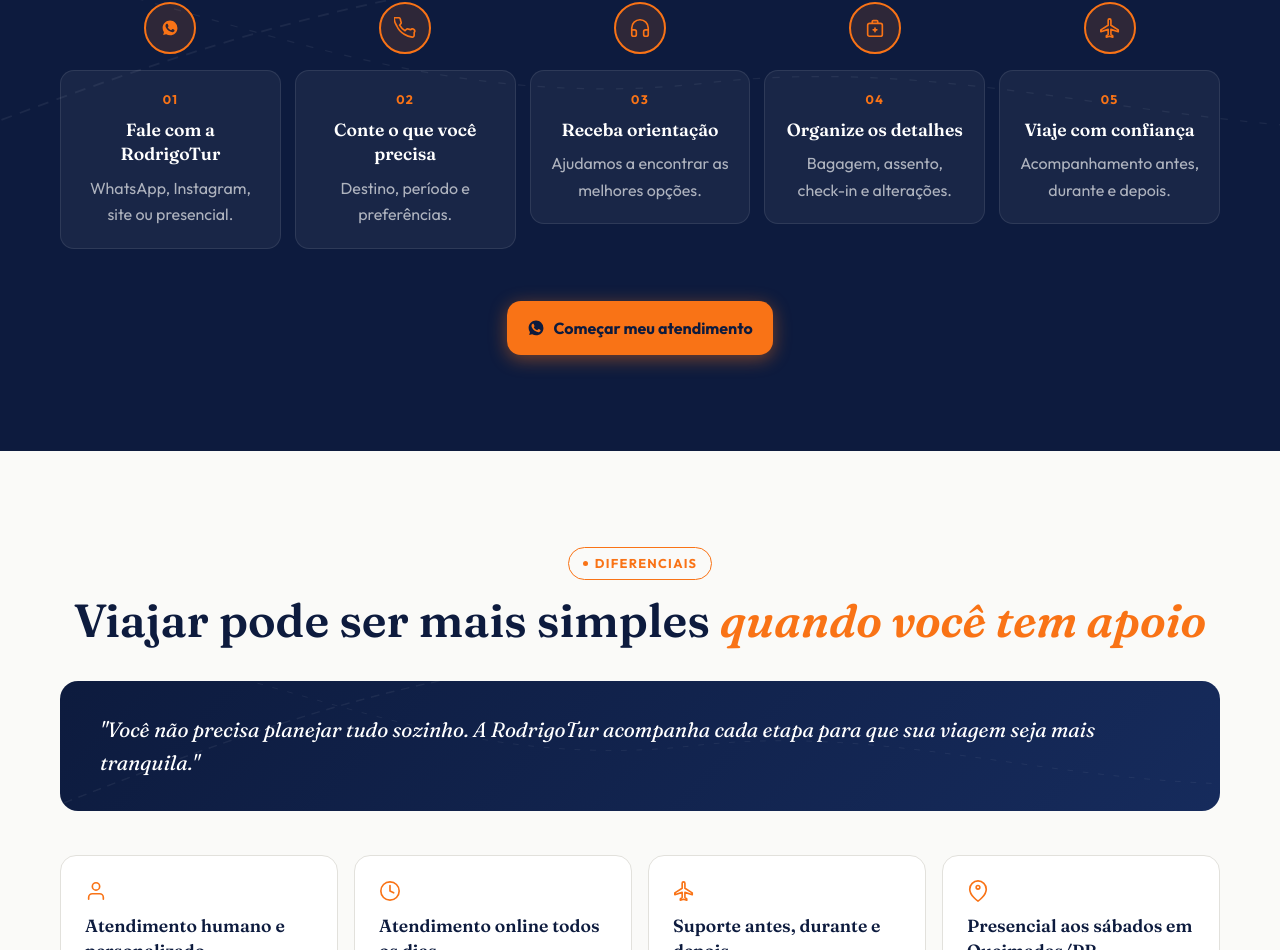
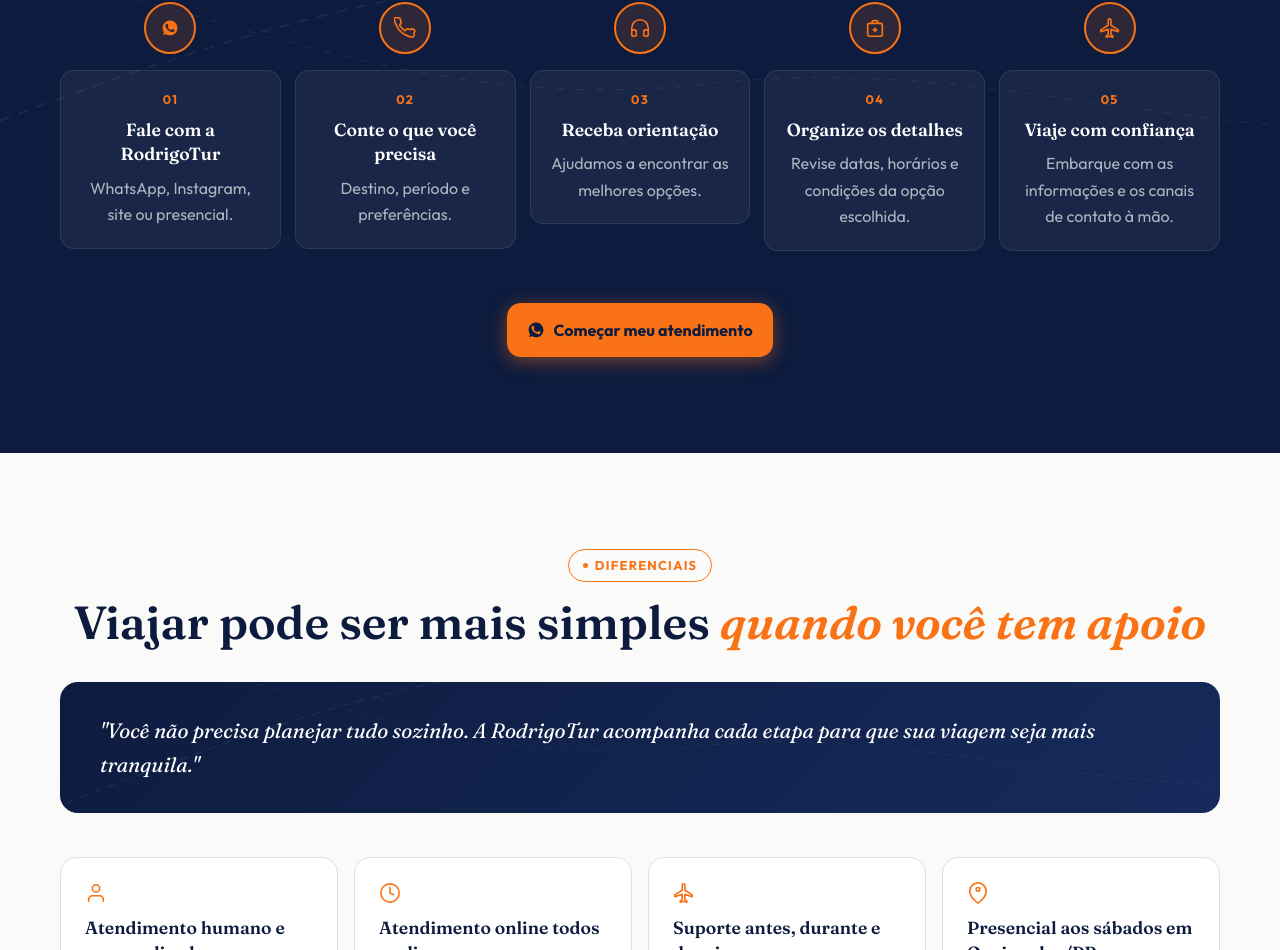
Before and after one commit to Paulo-SergioAlves/catalogo-rodrigotur, a React (Vite) app: page / in a window 1280 px wide. Shown: the part 4677-5627 px from the top of the page. Built offline with nearby package versions, Linux system fonts and the light colour scheme; the HTML template or start-up script is replaced by a standard one.

Commit message:
Clarify customer journey steps without repeating services

```diff
--- a/src/App.tsx
+++ b/src/App.tsx
@@ -949,8 +949,8 @@
     { Icon: WhatsAppIcon, title: "Fale com a RodrigoTur",      desc: "WhatsApp, Instagram, site ou presencial." },
     { Icon: PhoneIcon,    title: "Conte o que você precisa",     desc: "Destino, período e preferências." },
     { Icon: HeadsetIcon,  title: "Receba orientação",            desc: "Ajudamos a encontrar as melhores opções." },
-    { Icon: LuggageIcon,  title: "Organize os detalhes",         desc: "Bagagem, assento, check-in e alterações." },
-    { Icon: PlaneIcon,    title: "Viaje com confiança",          desc: "Acompanhamento antes, durante e depois." },
+    { Icon: LuggageIcon,  title: "Organize os detalhes",         desc: "Revise datas, horários e condições da opção escolhida." },
+    { Icon: PlaneIcon,    title: "Viaje com confiança",          desc: "Embarque com as informações e os canais de contato à mão." },
   ];
   return (
     <section id="como-funciona" style={{ background: NAVY, position: "relative", overflow: "hidden", padding: isMobile ? "64px 0" : "96px 0" }}>
```
